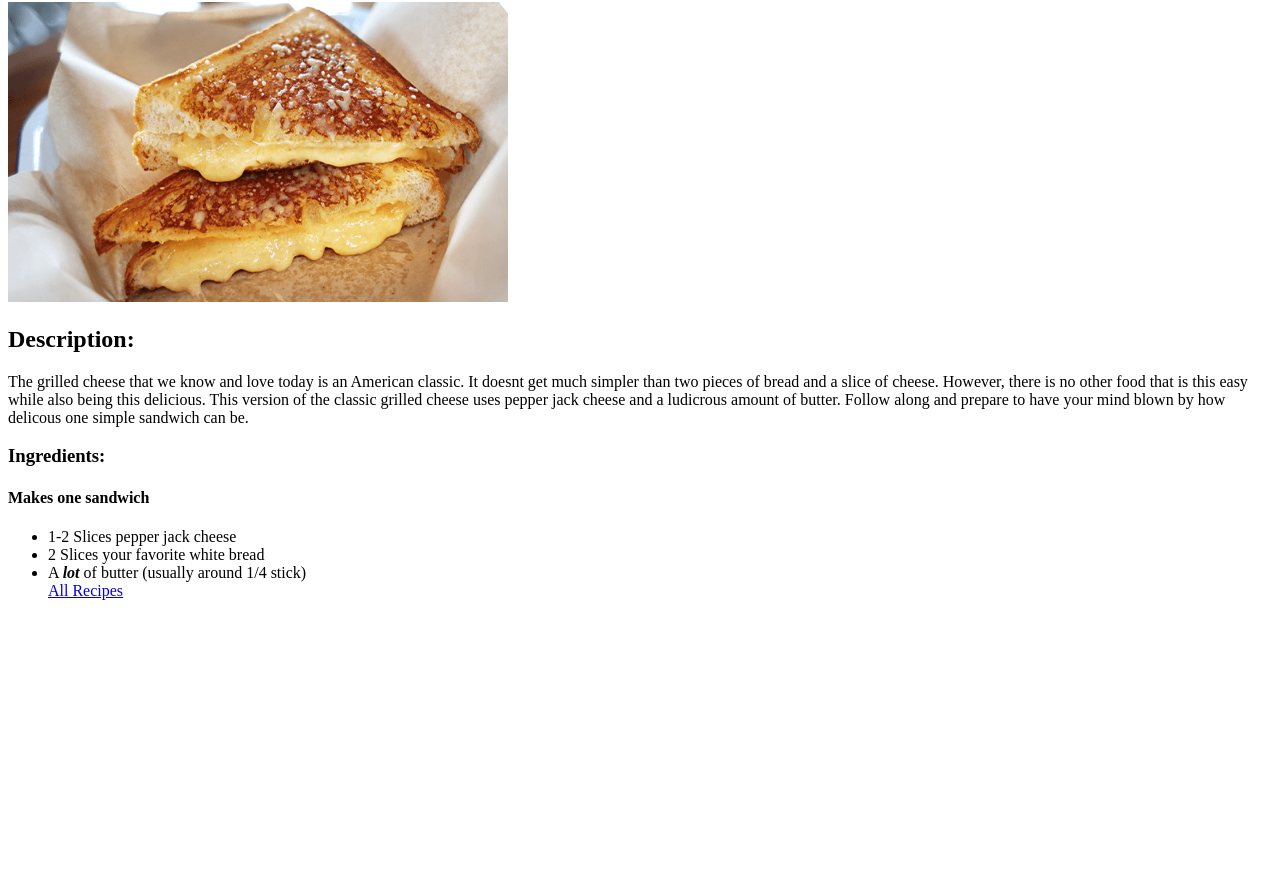
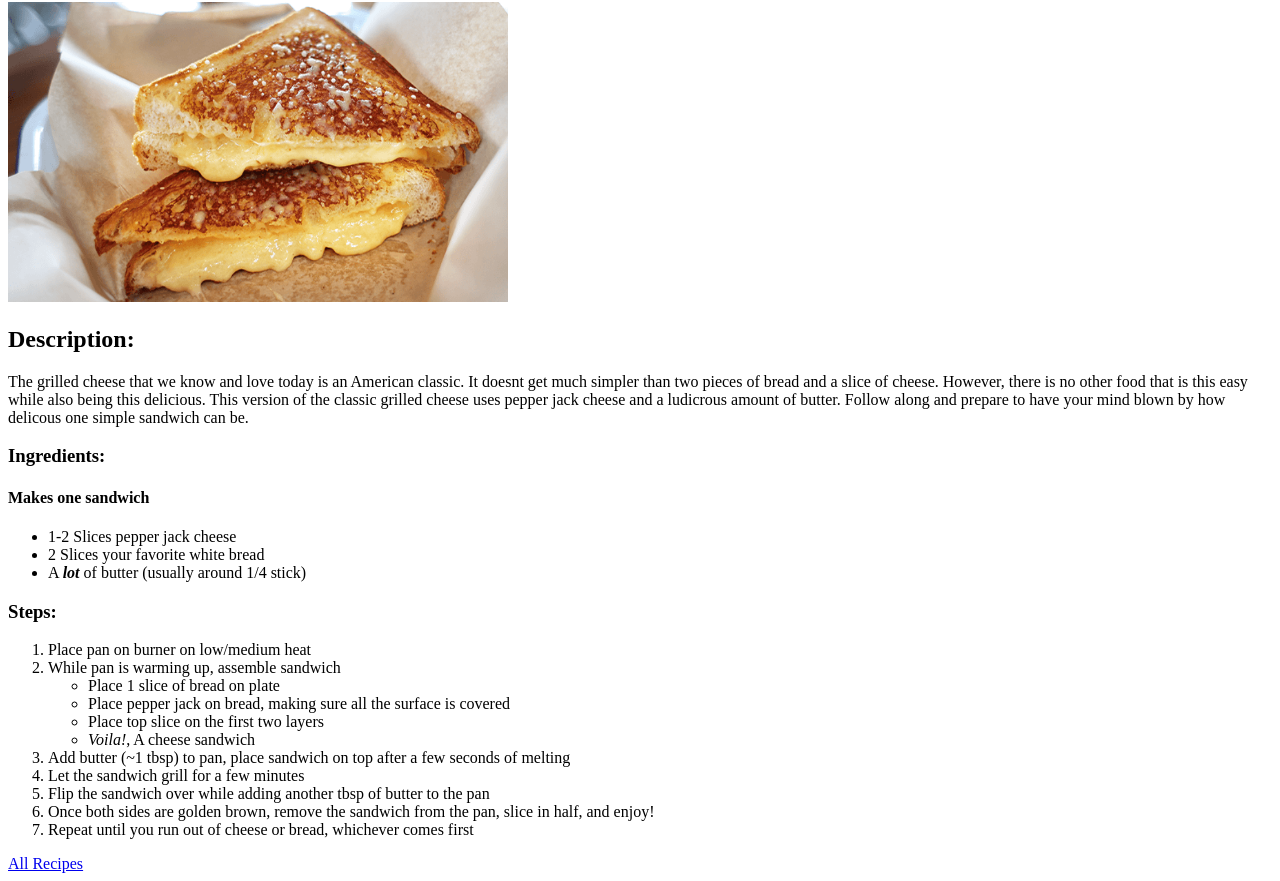
Before and after one commit to jsbs99/odin-recipes, a plain HTML site: page recipes/gcheese.html in a window 1280 px wide. Shown: the part 78-959 px from the top of the page. Before the commit the page ends 800 px from the top, so only its background shows below. Drawn offline with Linux system fonts and the light colour scheme.

Commit message:
Complete grilled cheese page for now

```diff
--- a/recipes/gcheese.html
+++ b/recipes/gcheese.html
@@ -16,7 +16,24 @@
          <li>1-2 Slices pepper jack cheese</li>
          <li>2 Slices your favorite white bread</li>
          <li>A <strong><em>lot</em></strong> of butter (usually around 1/4 stick)</li>
+       </ul>
 
+      <h3>Steps:</h3>
+       <ol>
+         <li>Place pan on burner on low/medium heat</li>
+         <li>While pan is warming up, assemble sandwich</li>
+          <ul>
+            <li>Place 1 slice of bread on plate</li>
+            <li>Place pepper jack on bread, making sure all the surface is covered</li>
+            <li>Place top slice on the first two layers</li>
+            <li><em>Voila!</em>, A cheese sandwich</li>
+          </ul>
+         <li>Add butter (~1 tbsp) to pan, place sandwich on top after a few seconds of melting</li>
+         <li>Let the sandwich grill for a few minutes</li>
+         <li>Flip the sandwich over while adding another tbsp of butter to the pan</li>
+         <li>Once both sides are golden brown, remove the sandwich from the pan, slice in half, and enjoy!</li>
+         <li>Repeat until you run out of cheese or bread, whichever comes first</li>
+       </ol>
 
 
     <a href="../index.html"> All Recipes</a>
```
